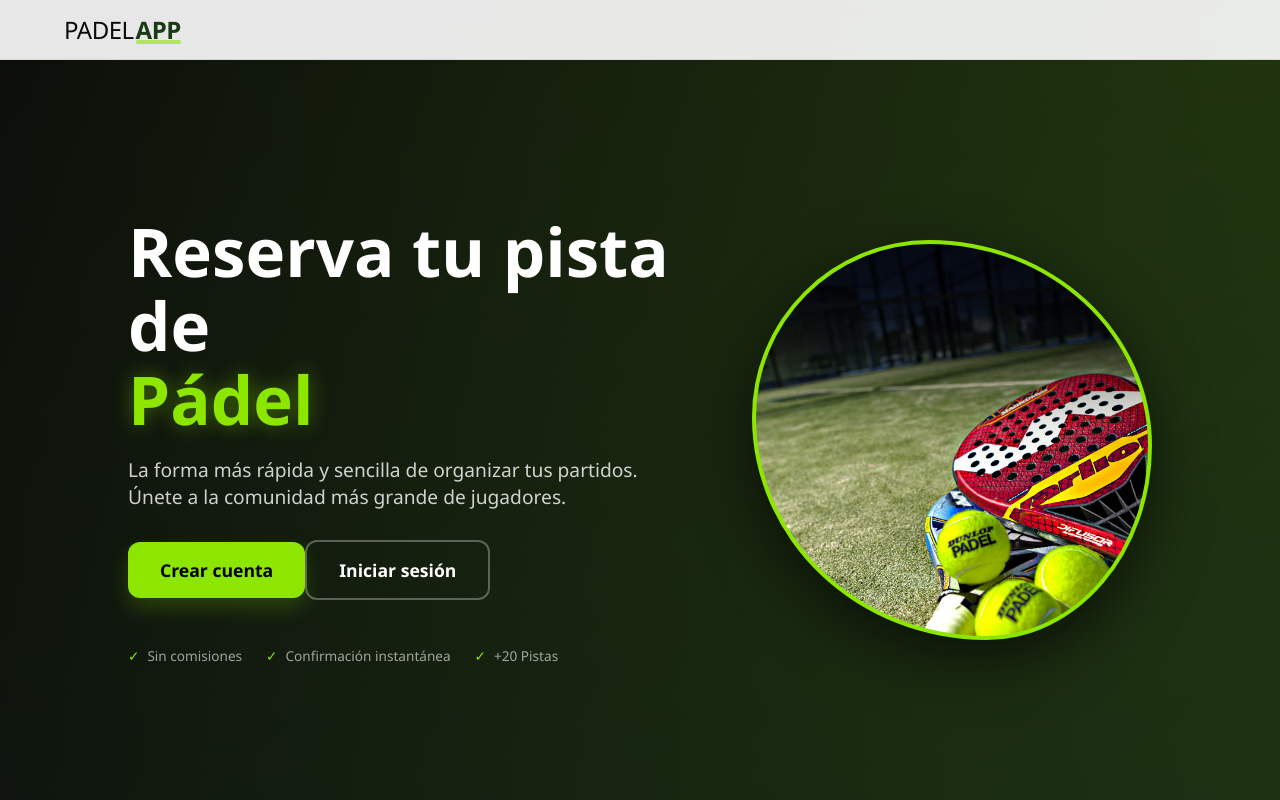
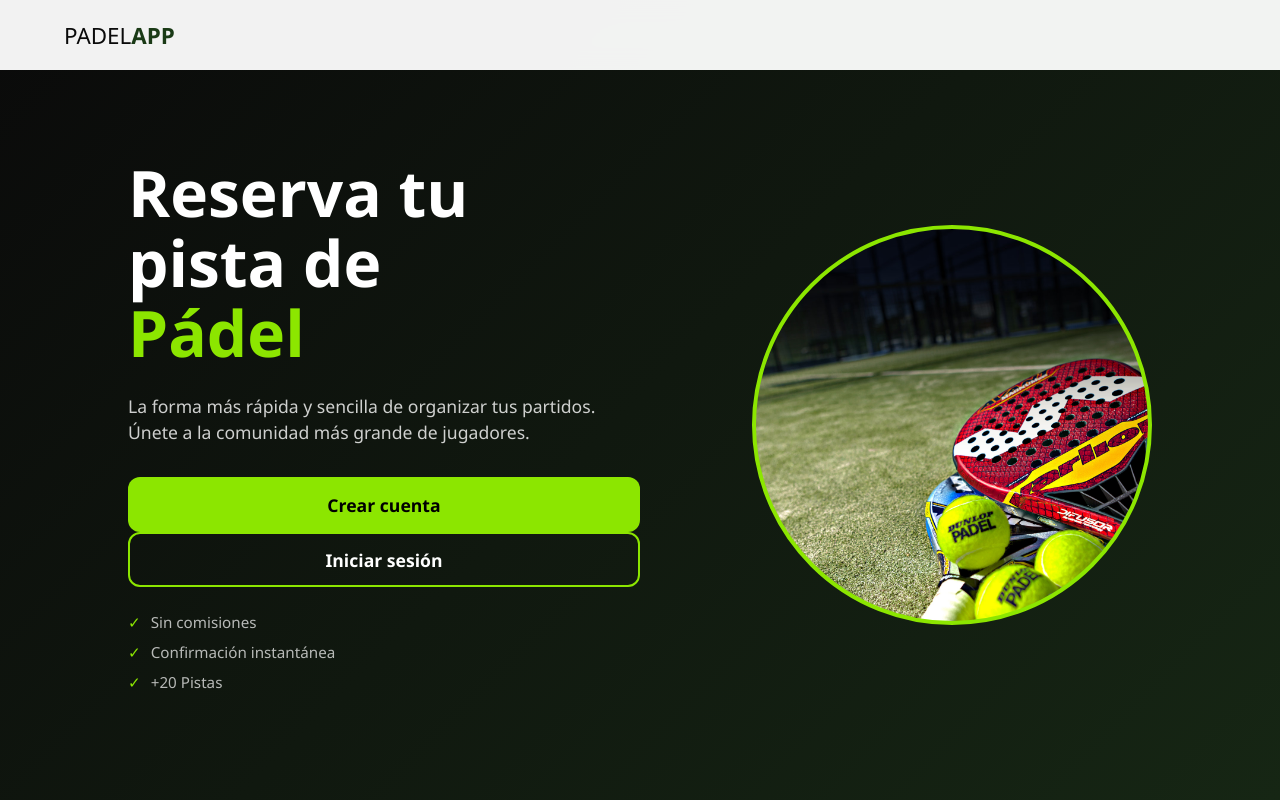
Before and after one commit to gonanx/padel-front, a React (Vite) app: page /#/ in a window 1280 px wide. Built offline with nearby package versions, Linux system fonts and the light colour scheme.

Commit message:
un_poquito_de_css

```diff
--- a/src/styles/Landing.css
+++ b/src/styles/Landing.css
@@ -8,274 +8,187 @@
     --verde-pelota: #8ce600;
     --verde-oscuro: #1a3a16;
     --negro-pro: #0a0a0a;
-    --blanco-cristal: rgba(255, 255, 255, 0.9);
+    --blanco-cristal: rgba(255, 255, 255, 0.95);
 }
 
+/* Permitir scroll si el contenido supera la pantalla en móviles */
 body,
 html {
     height: 100%;
     width: 100%;
     overflow-x: hidden;
+    overflow-y: auto;
+    background-color: var(--negro-pro);
 }
 
 .landing-container {
-    font-family: 'Segoe UI', Roboto, Helvetica, Arial, sans-serif;
+    font-family: 'Segoe UI', Roboto, sans-serif;
     color: #ffffff;
-    background-color: var(--negro-pro);
     min-height: 100vh;
     display: flex;
     flex-direction: column;
 }
 
+/* --- Navegación --- */
 .landing-nav {
     display: flex;
     justify-content: space-between;
     align-items: center;
-    padding: 0.8rem 5%;
+    padding: 0 5%;
+    height: 70px;
+    /* Altura fija para control */
     background: var(--blanco-cristal);
     backdrop-filter: blur(12px);
-    -webkit-backdrop-filter: blur(12px);
     position: fixed;
     top: 0;
     width: 100%;
     z-index: 1000;
-    border-bottom: 1px solid rgba(0, 0, 0, 0.08);
 }
 
 .logo {
-    font-size: 1.5rem;
-    font-weight: 300;
+    font-size: 1.4rem;
+    text-decoration: none;
     color: var(--negro-pro);
-    letter-spacing: -0.5px;
     display: flex;
     align-items: center;
-    gap: 2px;
-    text-decoration: none;
 }
 
 .logo span {
     font-weight: 900;
     color: var(--verde-oscuro);
-    position: relative;
 }
 
-.logo span::after {
-    content: '';
-    position: absolute;
-    bottom: 2px;
-    left: 0;
-    width: 100%;
-    height: 4px;
-    background: var(--verde-pelota);
-    opacity: 0.6;
-    border-radius: 2px;
-    z-index: -1;
-}
-
-.nav-buttons {
-    display: flex;
-    align-items: center;
-    gap: 1rem;
-}
-
+/* --- Hero Section --- */
 .hero {
     flex: 1;
     display: flex;
+    flex-direction: row;
     align-items: center;
-    justify-content: space-between;
-    padding: 0 10%;
-    padding-top: 80px;
-    background: radial-gradient(circle at top right, rgba(140, 230, 0, 0.12), transparent),
-        linear-gradient(135deg, #0a0a0a 0%, #162614 100%);
-    position: relative;
+    padding: 90px 10% 40px 10%;
+    /* 90px arriba para no chocar con el nav */
+    background: linear-gradient(135deg, #0a0a0a 0%, #162614 100%);
 }
 
 .hero-content {
+    flex: 1;
     max-width: 550px;
-    z-index: 2;
-    animation: fadeInLeft 0.8s ease-out;
 }
 
 .hero-content h1 {
-    font-size: clamp(2.2rem, 8vw, 4.2rem);
-    font-weight: 800;
-    margin-bottom: 1.2rem;
+    font-size: clamp(2.2rem, 5vw, 4rem);
     line-height: 1.1;
-    color: white;
+    margin-bottom: 1.5rem;
 }
 
 .highlight {
     color: var(--verde-pelota);
-    text-shadow: 0 0 20px rgba(140, 230, 0, 0.4);
 }
 
 .hero-content p {
-    font-size: clamp(1rem, 4vw, 1.2rem);
+    font-size: 1.1rem;
     margin-bottom: 2rem;
-    opacity: 0.8;
-    font-weight: 400;
+    line-height: 1.5;
+    color: rgba(255, 255, 255, 0.8);
 }
 
+/* --- Grupo de Botones (Corrección de dimensiones) --- */
 .cta-group {
     display: flex;
-    flex-wrap: wrap;
-    gap: 1rem;
+    flex-direction: column;
+    gap: 12px;
+    width: 100%;
+    max-width: 350px;
+    /* Ancho máximo para que no sean gigantes en PC */
+}
+
+.btn-hero,
+.btn-outline {
+    width: 100%;
+    /* Ambos ocupan el 100% de su contenedor padre */
+    height: 55px;
+    /* Altura idéntica para ambos */
+    display: flex;
+    align-items: center;
+    justify-content: center;
+    border-radius: 12px;
+    font-weight: 700;
+    font-size: 1.1rem;
+    text-decoration: none;
+    transition: transform 0.2s;
 }
 
 .btn-hero {
     background: var(--verde-pelota);
     color: #000;
-    padding: 1rem 2rem;
-    border-radius: 12px;
-    text-decoration: none;
-    font-weight: 700;
-    font-size: 1.1rem;
-    display: inline-block;
-    transition: all 0.3s ease;
-    box-shadow: 0 10px 20px rgba(140, 230, 0, 0.2);
     border: none;
-    text-align: center;
 }
 
 .btn-outline {
     background: transparent;
-    border: 2px solid rgba(255, 255, 255, 0.3);
+    border: 2px solid var(--verde-pelota);
     color: white;
-    padding: 1rem 2rem;
-    border-radius: 12px;
-    text-decoration: none;
-    font-weight: 700;
-    font-size: 1.1rem;
-    transition: all 0.3s ease;
-    text-align: center;
 }
 
-.btn-secondary {
-    color: var(--negro-pro);
-    text-decoration: none;
-    font-weight: 700;
-    font-size: 0.9rem;
-}
-
-.hero-visual {
-    flex: 1;
-    display: flex;
-    justify-content: flex-end;
-    align-items: center;
-    animation: fadeInRight 1s ease-out;
-}
-
-.hero-image-wrapper {
-    width: min(400px, 40vw);
-    height: min(400px, 40vw);
-    background: url('https://images.unsplash.com/photo-1626224583764-f87db24ac4ea?auto=format&fit=crop&q=80&w=2070') center/cover;
-    border-radius: 30% 70% 70% 30% / 30% 30% 70% 70%;
-    border: 4px solid var(--verde-pelota);
-    box-shadow: 0 20px 60px rgba(0, 0, 0, 0.6);
-    animation: morph 8s ease-in-out infinite;
-}
-
+/* --- Micro Features --- */
 .micro-features {
     display: flex;
-    gap: 1.5rem;
-    margin-top: 3rem;
+    flex-direction: column;
+    gap: 10px;
+    margin-top: 25px;
 }
 
 .micro-item {
     display: flex;
     align-items: center;
-    gap: 0.5rem;
-    font-size: 0.85rem;
-    color: rgba(255, 255, 255, 0.6);
+    gap: 10px;
+    font-size: 0.95rem;
+    color: rgba(255, 255, 255, 0.7);
 }
 
 .micro-item span {
     color: var(--verde-pelota);
 }
 
-@keyframes fadeInLeft {
-    from {
-        opacity: 0;
-        transform: translateX(-30px);
-    }
-
-    to {
-        opacity: 1;
-        transform: translateX(0);
-    }
+/* --- Imagen Hero --- */
+.hero-visual {
+    flex: 1;
+    display: flex;
+    justify-content: flex-end;
 }
 
-@keyframes fadeInRight {
-    from {
-        opacity: 0;
-        transform: translateX(30px);
-    }
-
-    to {
-        opacity: 1;
-        transform: translateX(0);
-    }
+.hero-image-wrapper {
+    width: 400px;
+    height: 400px;
+    background: url('https://images.unsplash.com/photo-1626224583764-f87db24ac4ea?auto=format&fit=crop&q=80&w=2070') center/cover;
+    border-radius: 50%;
+    border: 4px solid var(--verde-pelota);
 }
 
-@keyframes morph {
-
-    0%,
-    100% {
-        border-radius: 30% 70% 70% 30% / 30% 30% 70% 70%;
-    }
-
-    50% {
-        border-radius: 50% 50% 30% 70% / 50% 60% 40% 50%;
-    }
-}
-
-@media (max-width: 768px) {
-
-    body,
-    html {
-        overflow-y: auto;
-    }
-
-    .landing-nav {
-        padding: 0.8rem 5%;
-    }
-
-    .nav-buttons {
-        gap: 0.8rem;
-    }
-
-    .btn-secondary {
-        font-size: 0.8rem;
-    }
-
+/* --- RESPONSIVE PARA MÓVILES --- */
+@media (max-width: 850px) {
     .hero {
         flex-direction: column;
         text-align: center;
-        padding: 120px 5% 40px 5%;
-        justify-content: flex-start;
+        padding-top: 100px;
     }
 
     .hero-content {
+        max-width: 100%;
         display: flex;
         flex-direction: column;
         align-items: center;
     }
 
     .cta-group {
-        flex-direction: column;
-        width: 100%;
-    }
-
-    .btn-hero,
-    .btn-outline {
-        width: 100%;
-        margin: 0;
+        max-width: 100%;
+        /* En móviles ocupan casi todo el ancho */
+        padding: 0 20px;
     }
 
     .hero-visual {
-        margin-top: 3rem;
+        margin-top: 40px;
+        justify-content: center;
         width: 100%;
-        justify-content: center;
     }
 
     .hero-image-wrapper {
@@ -284,8 +197,6 @@ html {
     }
 
     .micro-features {
-        margin-top: 2rem;
-        flex-direction: column;
-        gap: 0.8rem;
+        align-items: center;
     }
 }
```
